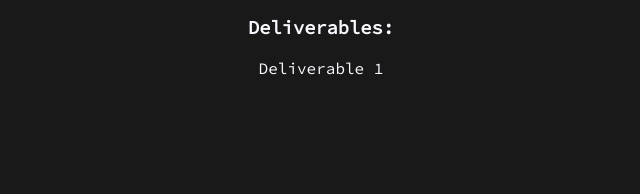
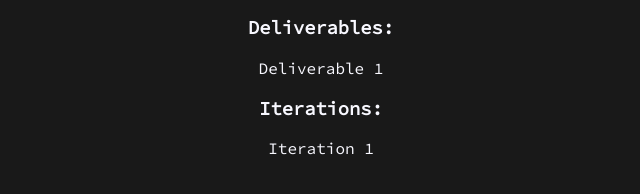
Before and after one commit to teamname-tcss360/teamname-tcss360.github.io, a plain HTML site: page index.html in a window 1280 px wide. Shown: the part 446-640 px from the top of the page, without its empty margins (319-959 px from the left). Drawn offline with Linux system fonts and the light colour scheme.

Commit message:
Update index.html

```diff
--- a/index.html
+++ b/index.html
@@ -34,6 +34,11 @@
 			<p><a href="deliverables/Deliverable1.pdf" download>Deliverable 1</a></p>
 		</div>
 
+		<div>
+			<h3>Iterations:</h3>
+			<p><a href="deliverables/Iteration1.pdf" download>Iteration 1</a></p>
+		</div>
+
 	</div>
 
 </body>
```
